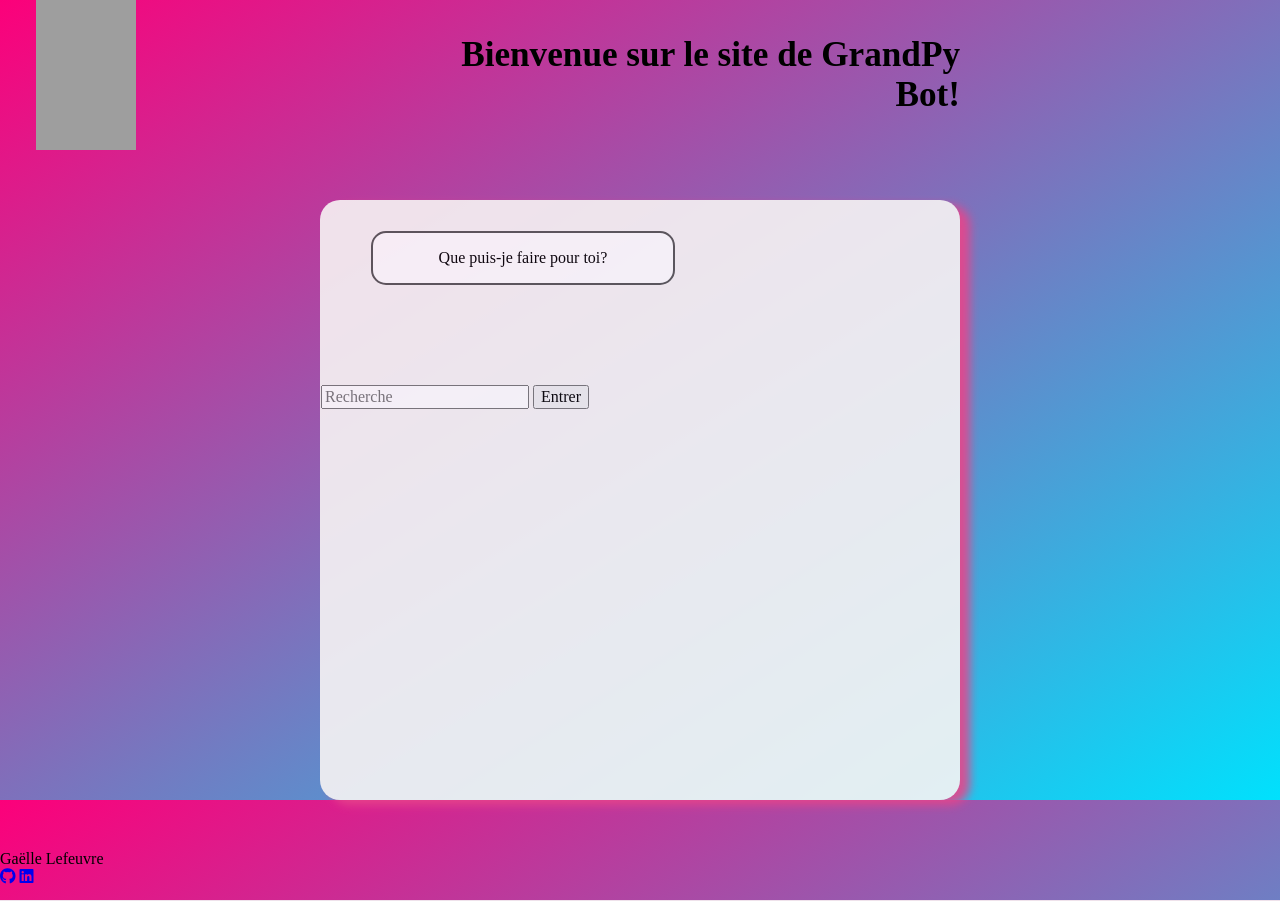
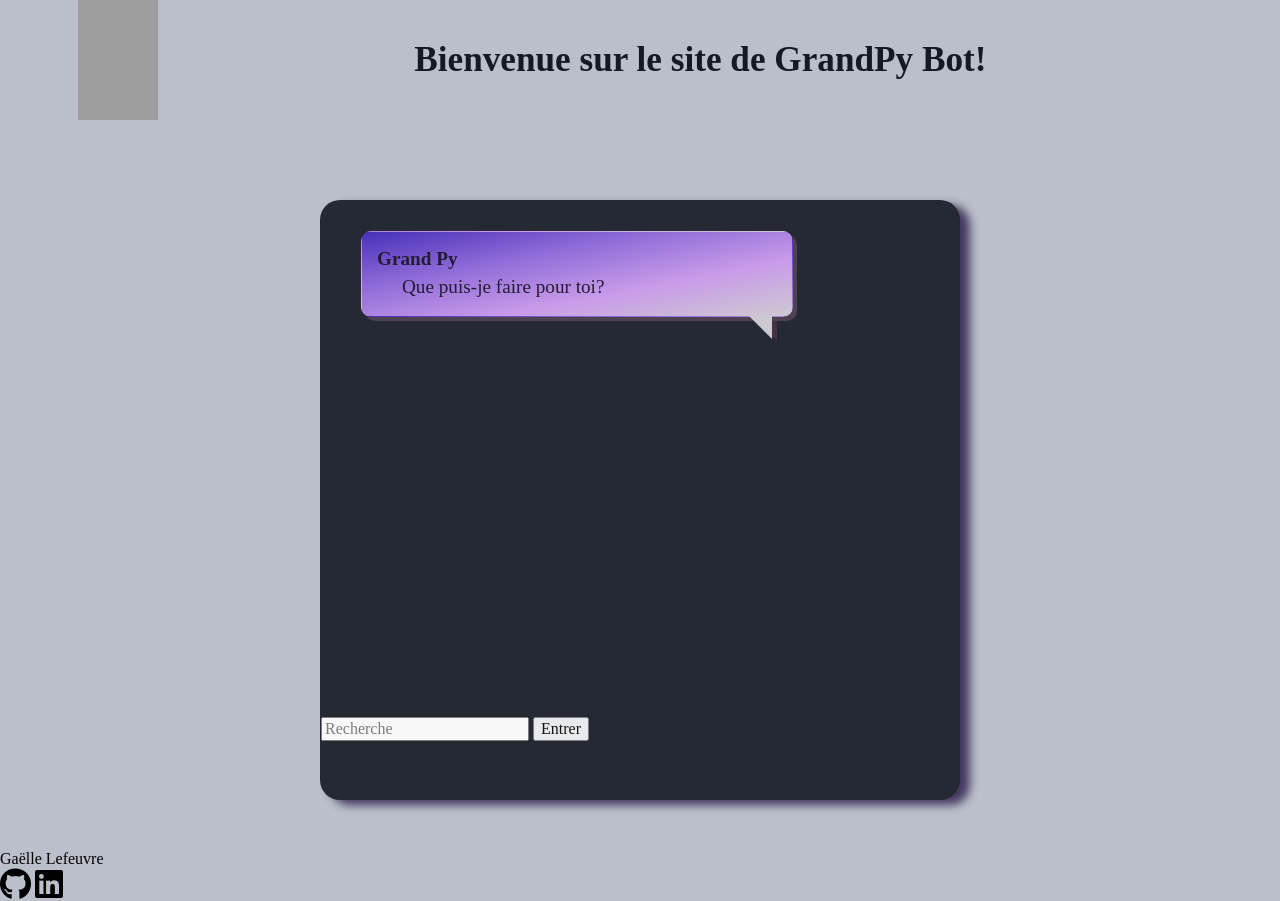
Before and after one commit to Melissendra/grandPyBot, a Flask app: page / in a window 1280 px wide. Run offline with Flask 2, Linux system fonts and the light colour scheme; some libraries are stand-ins or nearby versions; grey boxes are pictures that could not be loaded.

Commit message:
arrow css finished

```diff
--- a/papybot/static/css/style.css
+++ b/papybot/static/css/style.css
@@ -1,13 +1,9 @@
 /*body design */
 body, html{
-    background: linear-gradient(to left top, #00e1fd, #fc007a);
+    background: #bbbfca;
     width: 100%;
     height: 100%;
     margin: 0;
-}
-
-header{
-    grid-area: header;
 }
 
 #bot{
@@ -16,20 +12,15 @@ header{
     grid-template-rows:150px 600px 50px;
     row-gap: 50px;
     grid-template-areas:
-        "header header header ."
+        "header header header header"
         ". main main ."
         "footer footer footer footer";
 }
 
-#container{
-    grid-area: main;
-    display: flex;
-    flex-direction: column;
-    border: 1px solid transparent;
-    border-radius: 20px;
-    box-shadow: 10px 5px 10px #e8458b;
-    background: #f7f4f4;
-    opacity: 0.9;
+/* header section design */
+header{
+    grid-area: header;
+    color: #151924;
 }
 
 .header{
@@ -37,8 +28,8 @@ header{
 }
 
 .grandPyIcon{
-    height: 150px;
-    width: 100px;
+    height: 120px;
+    width: 80px;
     grid-column: 1 / span 1;
     grid-row: 1 /span 1;
     justify-self: center;
@@ -48,26 +39,79 @@ header{
 .header h1{
     grid-column: 2 / span 3;
     display: flex;
-    margin-left: 32%;
+    margin-left: 17%;
     align-self: center;
     font-size: 2.2rem;
     text-align: right;
 }
 
-.papySentence{
+
+/* chat section design */
+p{
+    color: #140b25;
+    margin-top: 0;
+    margin-bottom: 3px;
+}
+
+p:last-of-type{
+    margin-bottom: 1px;
+    margin-left: 25px;
+}
+
+#container{
+    grid-area: main;
     display: flex;
-    align-items: center;
-    justify-content: center;
-    margin: 30px 50px 100px;
-    background: white;
-    width: 300px;
-    height: 50px;
-    border: 2px solid #555555;
-    border-radius: 15px;
+    flex-direction: column;
+    align-content: space-between;
+    border: 1px solid transparent;
+    border-radius: 20px;
+    box-shadow: 10px 5px 10px #382a55;
+    background: #151924;
+    opacity: 0.9;
 }
 
 
+.papySentence{
+    background: linear-gradient(to left top, #cfcbd2, #cb98ed, #8b63da, #3c21b7);
+    border: 1px solid transparent;
+    border-radius: 10px;
+    box-shadow: 4px 4px 0 rgba(248, 159, 197, 0.2);
+    font-size: 1.2rem;
+    line-height: 1.3;
+    margin: 30px 40px 400px;
+    max-width: 400px;
+    padding: 15px;
+    position: relative;
+}
+
+.arrow{
+    border-left: 21px solid transparent;
+    border-top: 20px solid rgba(221, 68, 134, 0.2);
+    bottom: -25px;
+    position: absolute;
+    right: 15px;
+}
+
+.arrow::before{
+    border-left: 23px solid transparent;
+    border-top: 23px solid #cfcbd2;
+    bottom: 2px;
+    content: "";
+    position: absolute;
+    right: 5px;
+}
+
+.botQuestion{
+    height: 20%;
+    display: flex;
+    justify-content: space-between;
+}
 
 footer{
     grid-area: footer;
 }
+
+i{
+    color: #000000;
+    font-size: 2rem;
+}
--- a/papybot/templates/index.html
+++ b/papybot/templates/index.html
@@ -3,10 +3,12 @@
 {% block content %}
 <div id="container">
     <div class="papySentence">
-        <span class="sentence">Que puis-je faire pour toi?</span>
+        <p classe="name"><strong>Grand Py</strong></p>
+        <p class="sentence">Que puis-je faire pour toi?</p>
+        <div class="arrow"></div>
     </div>
     <div class="botQuestion">
-        <form action="" method="get">
+        <form class="search" action="" method="get">
             <label for="grandpyBot" id="grandPybot">
                 <input type="text" id="grandPybot" placeholder="Recherche">
                 <button type="submit" class="btn">Entrer</button>
```
